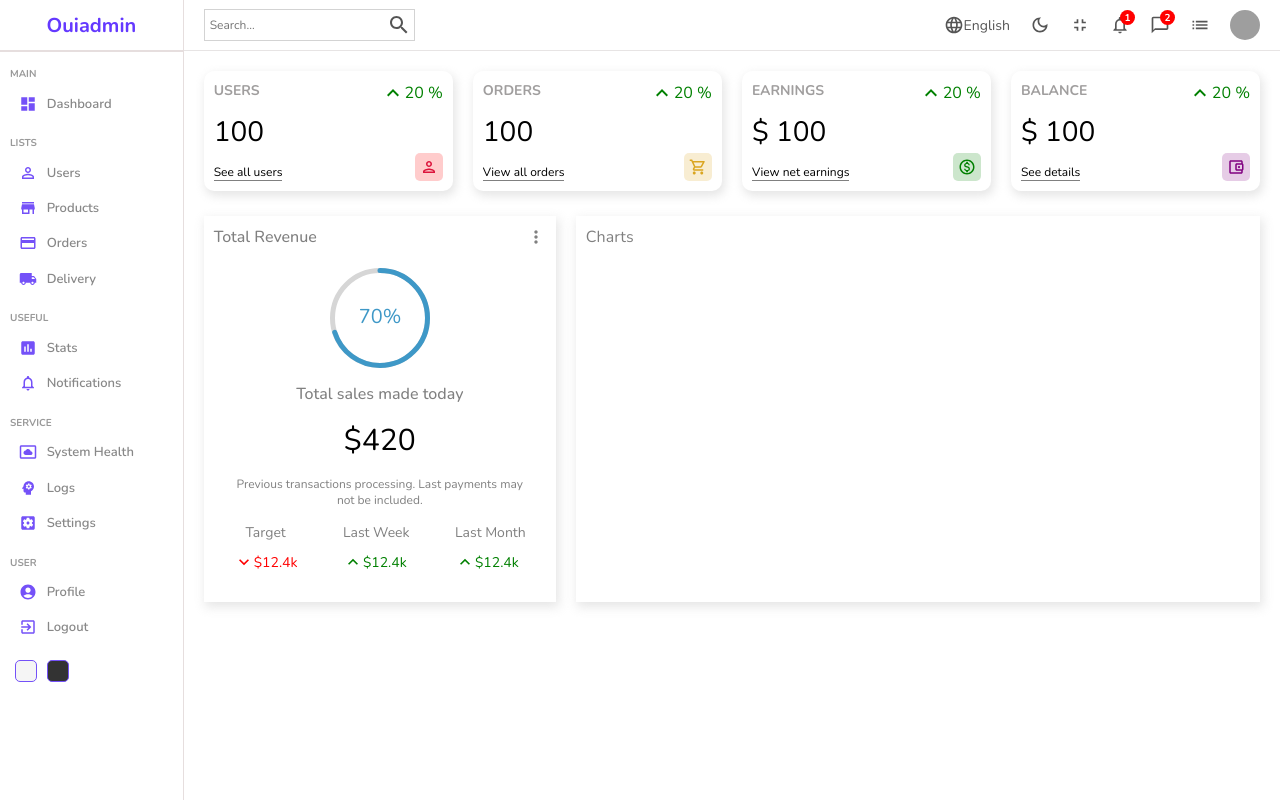
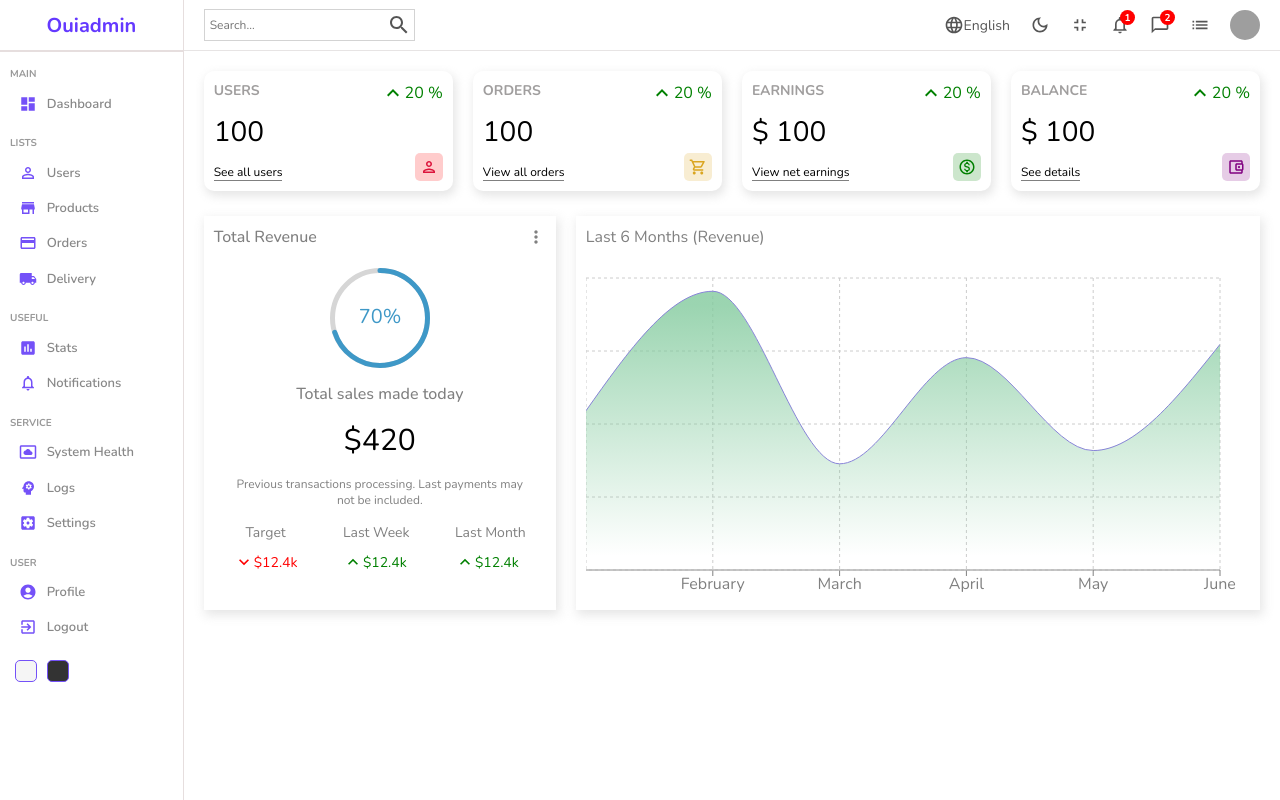
Before and after one commit to amaboh/AdminDashBoard, a React (Create React App) app in the folder board/: page / in a window 1280 px wide. Built offline with nearby package versions, Linux system fonts and the light colour scheme; grey boxes are pictures that could not be loaded; the HTML template or start-up script is replaced by a standard one.

Commit message:
chart component

```diff
--- a/board/package.json
+++ b/board/package.json
@@ -12,6 +12,7 @@
     "react-dom": "^18.1.0",
     "react-router-dom": "^6.3.0",
     "react-scripts": "5.0.1",
+    "recharts": "^2.1.10",
     "sass": "^1.52.3"
   },
   "scripts": {
--- a/board/src/components/chart/Chart.jsx
+++ b/board/src/components/chart/Chart.jsx
@@ -1,9 +1,55 @@
-import "./chart.scss"
+import "./chart.scss";
+import {
+  AreaChart,
+  Area,
+  XAxis,
+  YAxis,
+  CartesianGrid,
+  Tooltip,
+  ResponsiveContainer,
+} from "recharts";
+
+const data = [
+  { name: "January", Total: 1200,},
+  { name: "February", Total: 2100,},
+  { name: "March", Total: 800 },
+  { name: "April", Total: 1600 },
+  { name: "May", Total: 900 },
+  { name: "June", Total: 1700 },
+
+];
 
 const Chart = () => {
   return (
-    <div className="chart">Charts</div>
-  )
-}
+    <div className="chart">
+      <div className="title">Last 6 Months (Revenue) </div>
+      <ResponsiveContainer width="100%" aspect={2/1}>
+        <AreaChart
+          width={730}
+          height={250}
+          data={data}
+          margin={{ top: 10, right: 30, left: 0, bottom: 0 }}
+        >
+          <defs>
+            <linearGradient id="total" x1="0" y1="0" x2="0" y2="1">
+              <stop offset="5%" stopColor="#82ca9d" stopOpacity={0.8} />
+              <stop offset="95%" stopColor="#82ca9d" stopOpacity={0} />
+            </linearGradient>
+          </defs>
+          <XAxis dataKey="name" stroke="gray"/>
+          <CartesianGrid strokeDasharray="3 3" />
+          <Tooltip />
+          <Area
+            type="monotone"
+            dataKey="Total"
+            stroke="#8884d8"
+            fillOpacity={1}
+            fill="url(#total)"
+          />
+        </AreaChart>
+      </ResponsiveContainer>
+    </div>
+  );
+};
 
-export default Chart
+export default Chart;
--- a/board/src/components/chart/chart.scss
+++ b/board/src/components/chart/chart.scss
@@ -4,4 +4,8 @@
     box-shadow: 2px 4px 10px 1px rgba(201, 201, 201, 0.47);
     padding: 10px;
     color: gray;
+
+    .title{
+        margin-bottom: 20px;
+    }
 }
```
Also changed, not shown: 1 other file (tests, documents, lock files or other folders).
